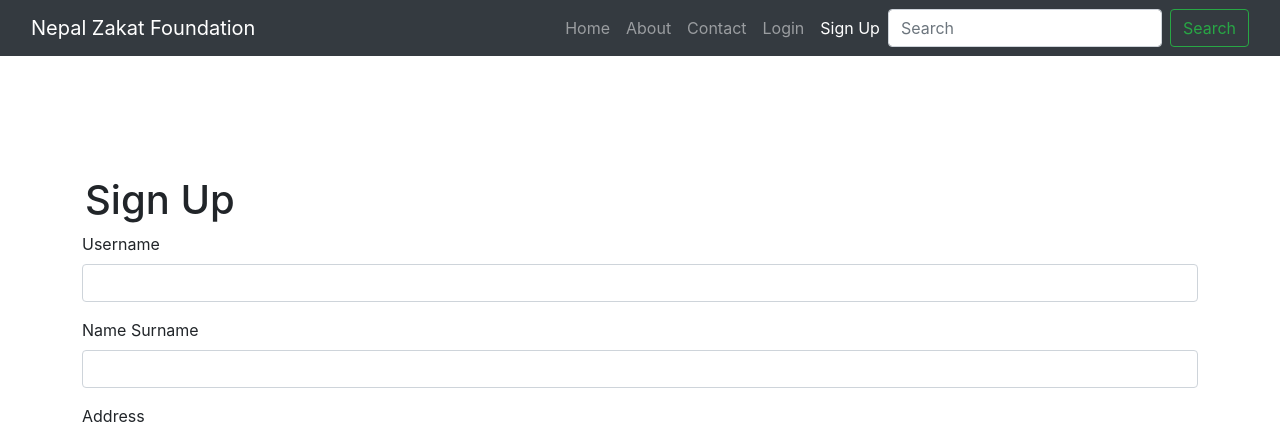
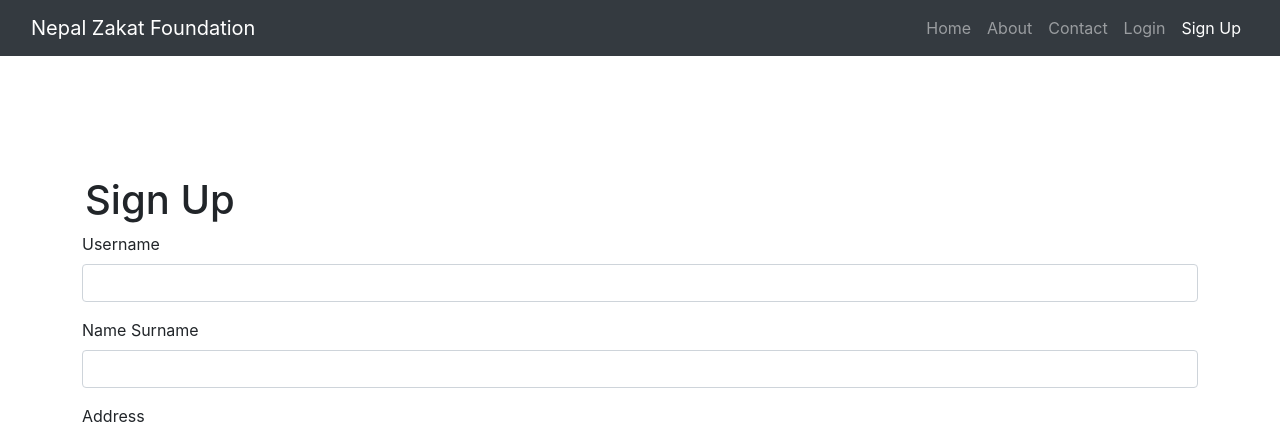
Before and after one commit to ahmadfarhan203/nepalzakatfoundation, a PHP site: page /registrationform.php in a window 1280 px wide. Shown: the top 425 px of the page. Run offline with PHP 8.4, Linux system fonts and the light colour scheme; some libraries are stand-ins or nearby versions.

Commit message:
Update registrationform.php

```diff
--- a/registrationform.php
+++ b/registrationform.php
@@ -37,10 +37,6 @@
                     <a class="nav-link" href="registrationform.php">Sign Up</a>
                 </li>
             </ul>
-                <form class="form-inline my-2 my-lg-0">
-                    <input class="form-control mr-sm-2" type="search" placeholder="Search" aria-label="Search">
-                    <button class="btn btn-outline-success my-2 my-sm-0" type="submit">Search</button>
-                </form>
         </div>
      </div>
 </nav>
@@ -54,15 +50,15 @@
     <div class="container">
         <h1>Sign Up</h1>
         <div class="row">
-           <form  action="register.php" method="post">
+           <form  action="register.php" method="POST">
                     <div class="form-group">
                         <label>Username</label>
                         <input type="text" name="username" class="form-control">
                     </div>
-                         <div class="form-group">
+                    <div class="form-group">
                          <label>Name Surname</label>
                         <input type="text" name="name" class="form-control">
-                         </div>
+                     </div>
                          <div class="form-group">
                          <label>Address</label>
                         <input type="text" name="adress" class="form-control">
@@ -84,7 +80,7 @@
                         <input type="Password" name="confirmpass" class="form-control">
                       </div>
 
-                      <button type="submit" name="submit" class="btn btn-primary">Register</button>
+                      <button type="submit" name="submit" value="submit" class="btn btn-primary">Register</button>
                       <a href="login.php" class="btn btn-primary" role="button">Login</a>
             </form>
         </div>
```
